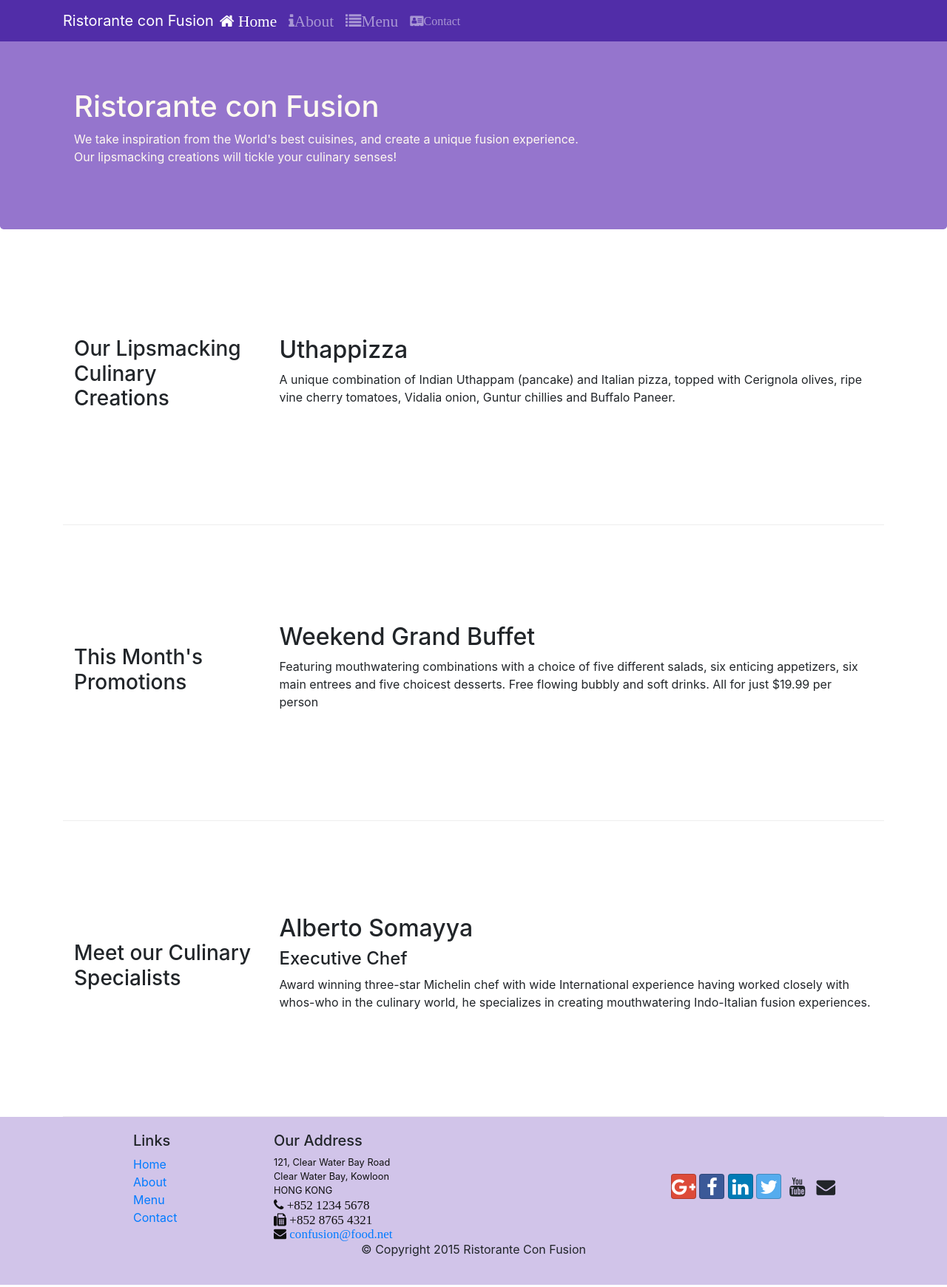
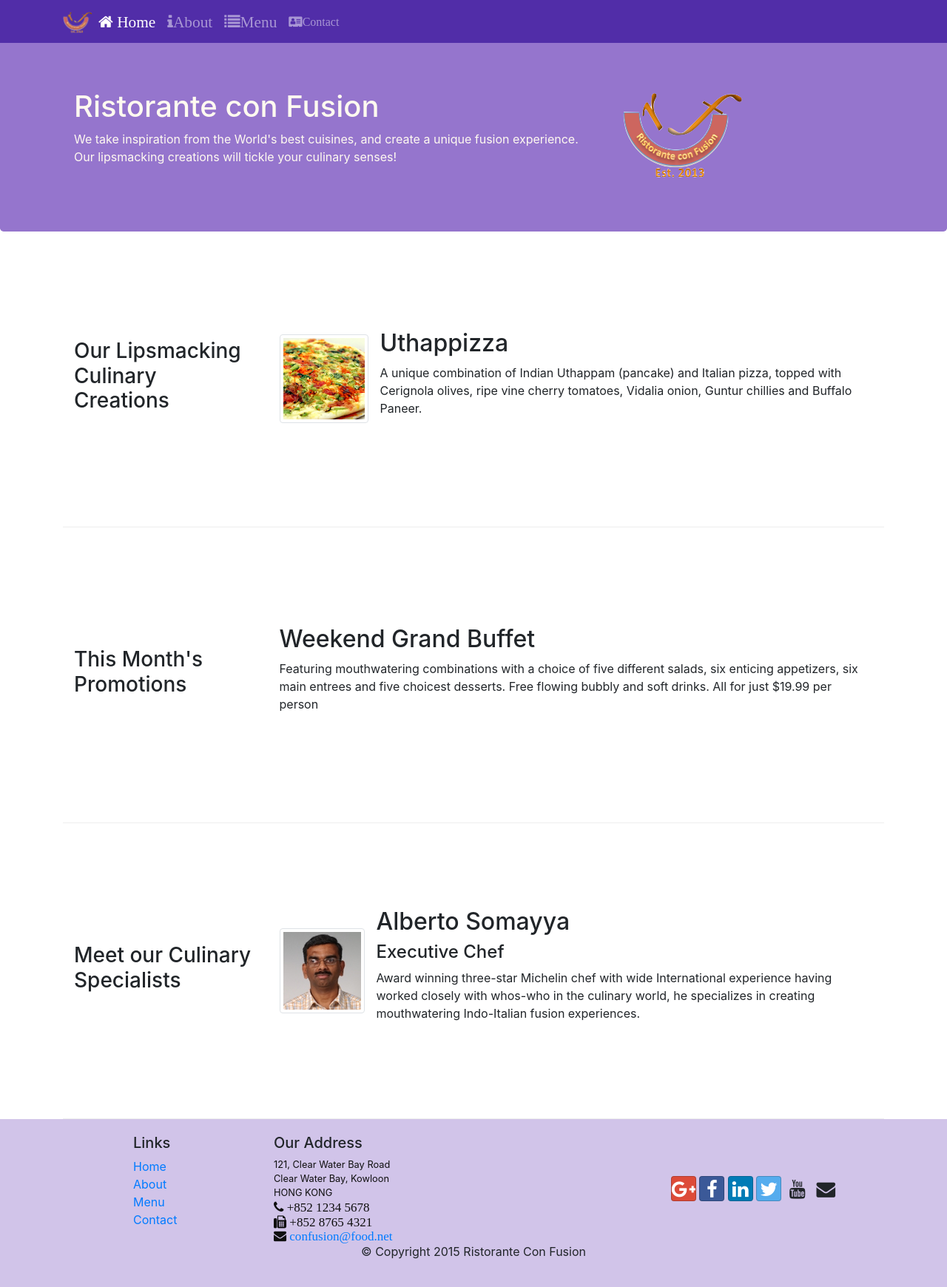
Before and after one commit to shounaknaik/Front-End-Web-UI-Frameworks-and-Tools-Bootstrap-4, a website: page index.html in a window 1280 px wide. Shown: the whole page at 74% size. Drawn offline with nearby package versions, Linux system fonts and the light colour scheme.

Commit message:
Images_Media

```diff
--- a/index.html
+++ b/index.html
@@ -23,7 +23,7 @@
 				<span class="navbar-toggler-icon"></span>
 
 			</button>
-			<a class="navbar-brand mr-auto" href='#'>Ristorante con Fusion</a>
+			<a class="navbar-brand mr-auto" href='#'><img src="img/logo.png" height="30" width="40"></a>
 			<div class="collapse navbar-collapse" id="Navbar">
 				<ul class="navbar-nav mr-auto">
 				<li class='nav-item active'>
@@ -38,7 +38,7 @@
 					<a class="nav-link" href="#"><span class="fa fa-list fa-lg">Menu</span></a>
 				</li>
 				<li class='nav-item'>
-					<a class="nav-link" href="#">
+					<a class="nav-link" href="./contactus.html">
 						<span class="fa fa-address-card fa -lg">Contact</span></a>
 				</li>
 			</ul>
@@ -58,7 +58,8 @@
                     <h1>Ristorante con Fusion</h1>
                     <p>We take inspiration from the World's best cuisines, and create a unique fusion experience. Our lipsmacking creations will tickle your culinary senses!</p>
                 </div>
-                <div class="col col-sm">
+                <div class="col col-sm align-self-center">
+                    <img src="img/logo.png" class="img-fluid">
                 </div>
             </div>
         </div>
@@ -70,8 +71,15 @@
                 <h3>Our Lipsmacking Culinary Creations</h3>
             </div>
             <div class="col-sm col-md flex-first">
-                <h2>Uthappizza</h2>
-                <p class=" d-none d-sm-block">A unique combination of Indian Uthappam (pancake) and Italian pizza, topped with Cerignola olives, ripe vine cherry tomatoes, Vidalia onion, Guntur chillies and Buffalo Paneer.</p>
+                <div class="media">
+                    <img class="d-flex mr-3 img-thumbnail align-self-center" src="img/uthappizza.png" alt="Uthappizza">
+                    <div class="media-body">
+                         <h2 class="mt-0">Uthappizza</h2>
+                        <p class=" d-none d-sm-block">A unique combination of Indian Uthappam (pancake) and Italian pizza, topped with Cerignola olives, ripe vine cherry tomatoes, Vidalia onion, Guntur chillies and Buffalo Paneer.</p>
+
+                    </div>
+                </div>
+
             </div>
         </div>
 
@@ -91,9 +99,15 @@
                 <h3>Meet our Culinary Specialists</h3>
             </div>
             <div class="col-sm col-md flex-first">
-                <h2>Alberto Somayya</h2>
-                <h4>Executive Chef</h4>
-                <p class=" d-none d-sm-block">Award winning three-star Michelin chef with wide International experience having worked closely with whos-who in the culinary world, he specializes in creating mouthwatering Indo-Italian fusion experiences. </p>
+                <div class="media">
+                    <img class="d-flex mr-3 img-thumbnail align-self-center" src="img/alberto.png" alt="alberto">
+                    <div class="media-body">
+                        <h2 class="mt-0">Alberto Somayya</h2>
+                        <h4>Executive Chef</h4>
+                        <p class=" d-none d-sm-block">Award winning three-star Michelin chef with wide International experience having worked closely with whos-who in the culinary world, he specializes in creating mouthwatering Indo-Italian fusion experiences. </p>
+                    </div>
+                </div>
+
             </div>
         </div>
     </div>
```
Also changed, not shown: aboutus.html (+4 -3 lines), contactus.html (+4 -3 lines), img/alberto.png (added), img/buffet.png (added), img/logo.png (added), img/uthappizza.png (added), 1 other file.
